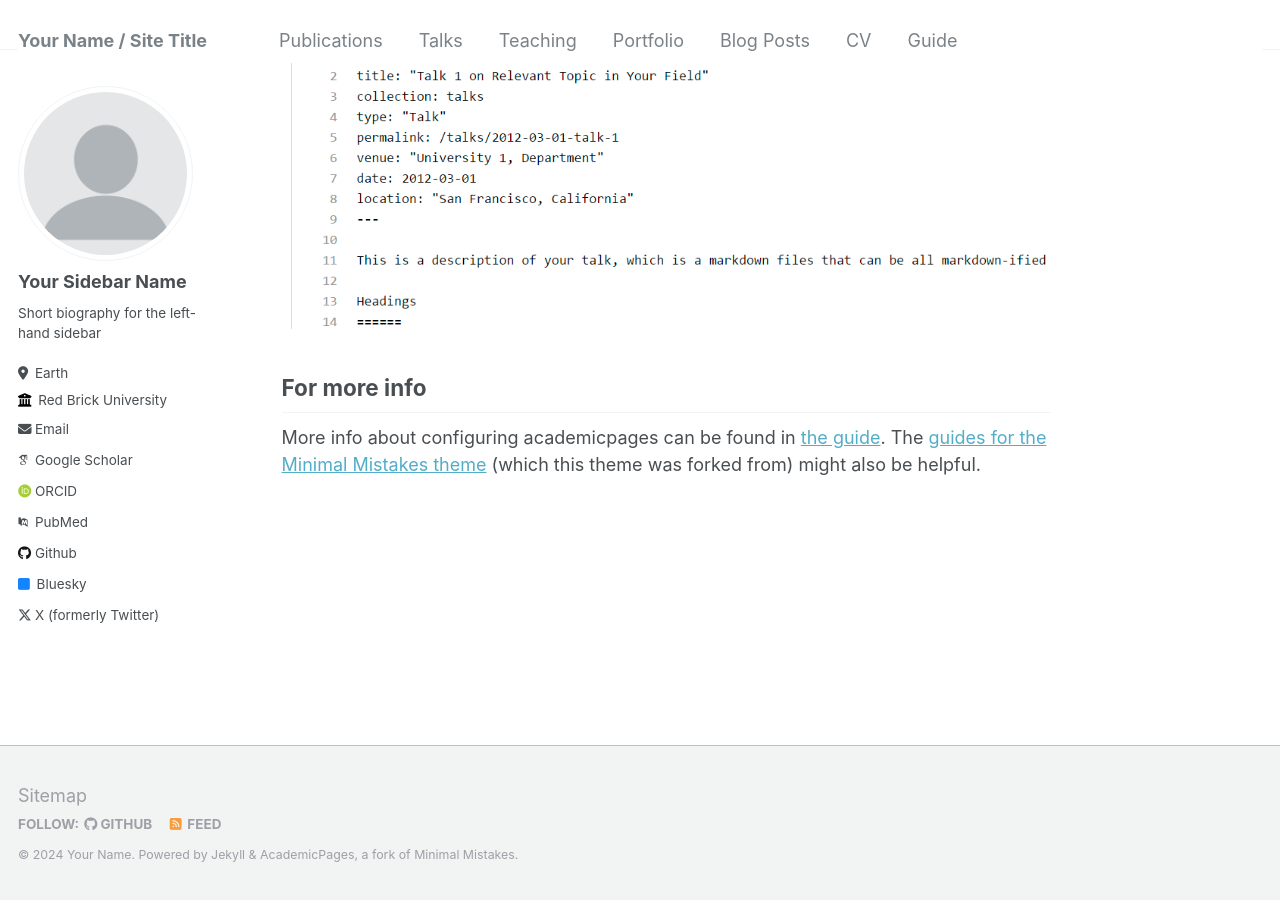
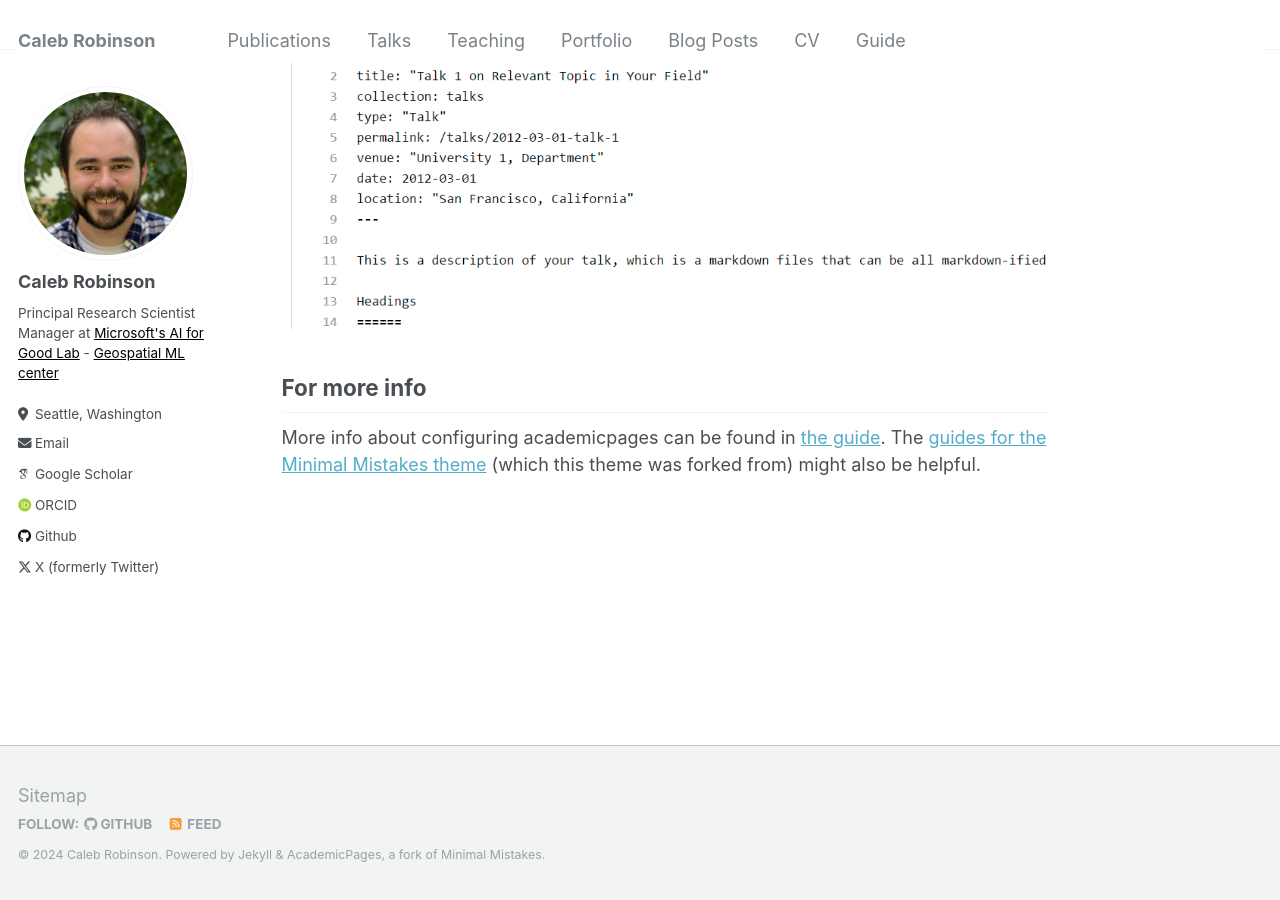
Before and after one commit to calebrob6/calebrob6.github.io, a Jekyll site: the page built from _pages/about.md, in a window 1280 px wide and 900 px high, scrolled down 2640 px. Built offline with Jekyll 4.4.1, drawn with Linux system fonts in a browser that asks for light colours; some web fonts are replaced.

Commit message:
Updating config

```diff
--- a/_config.yml
+++ b/_config.yml
@@ -8,46 +8,46 @@
 
 # Basic Site Settings
 locale                   : "en-US"
-title                    : "Your Name / Site Title"
+title                    : "Caleb Robinson"
 title_separator          : "-"
-name                     : &name "Your Name"
-description              : &description "personal description"
-url                      : https://academicpages.github.io # the base hostname & protocol for your site e.g. "https://mmistakes.github.io"
+name                     : &name "Caleb Robinson"
+description              : &description "Principal Research Scientist"
+url                      : https://calebrob6.github.io # the base hostname & protocol for your site e.g. "https://mmistakes.github.io"
 baseurl                  : "" # the subpath of your site, e.g. "/blog"
-repository               : "academicpages/academicpages.github.io"
+repository               : "calebrob6/calebrob6.github.io"
 
 # Site Author - The following control what appear as part of the author content on the side bar.
 #               If a field is blank the icon and link will not appear, otherwise it will be shown.
 #               Additional customization can be done by editing /_includes/author-profile.html
 author:
   # Biographic information
-  avatar           : "profile.png"
-  name             : "Your Sidebar Name"
+  avatar           : "face.jpg"
+  name             : "Caleb Robinson"
   pronouns         : # example: "she/her"
-  bio              : "Short biography for the left-hand sidebar"
-  location         : "Earth"
-  employer         : "Red Brick University"
+  bio              : "Principal Research Scientist Manager at <a style='color: black;' href='https://www.microsoft.com/en-us/research/group/ai-for-good-research-lab/'>Microsoft's AI for Good Lab</a> - <a style='color: black;' href='https://www.microsoft.com/en-us/research/project/geospatial-machine-learning/'>Geospatial ML center</a>"
+  location         : "Seattle, Washington"
+  employer         :
   uri              : # URL
-  email            : "none@example.org"
+  email            : "calebrob6@gmail.com"
 
   # Academic websites
   arxiv            : # URL - Update with the correct link to your profile
-  googlescholar    : "https://scholar.google.com/citations?user=PS_CX0AAAAAJ"
+  googlescholar    : "https://scholar.google.com/citations?user=cjYgLT0AAAAJ"
   impactstory      : # URL
-  orcid            : "http://orcid.org/yourorcidurl"
-  pubmed           : "https://www.ncbi.nlm.nih.gov/pubmed/?term=john+snow"
+  orcid            : "http://orcid.org/0000-0003-1975-4454"
+  pubmed           :
   researchgate     : # URL
 
   # Repositories and software development
   bitbucket        : # Username - Update with your username on the site
   codepen          : # Username
   dribbble         : # Username
-  github           : "academicpages"
+  github           : "calebrob6"
   kaggle           : # Username
   stackoverflow    : # User number or user number and name (i.e., use "1" or "1/jeff-atwood")
 
   # Social media
-  bluesky          : "bsky.app" # Replace this with you Bluesky username
+  bluesky          : # Replace this with you Bluesky username
   facebook         : # Username
   flickr           : # Username
   foursquare       : # Username
@@ -64,7 +64,7 @@ author:
   steam            : # Username
   telegram         : # URL
   tumblr           : # Username
-  twitter          : "UniofOxford"  # Replace this with your X / Twitter handle
+  twitter          : "calebrob6"  # Replace this with your X / Twitter handle
   vine             : # Username
   weibo            : # Username
   wikipedia        : # Username
@@ -136,7 +136,7 @@ social:
 
 # Analytics
 analytics:
-  provider               :  "google-universal" # false (default), "google", "google-universal", "google-analytics-4", "custom"
+  provider               :  "google-analytics-4" # false (default), "google", "google-universal", "google-analytics-4", "custom"
   google:
     tracking_id          :
 
```
Also changed, not shown: images/face.jpg (added).
